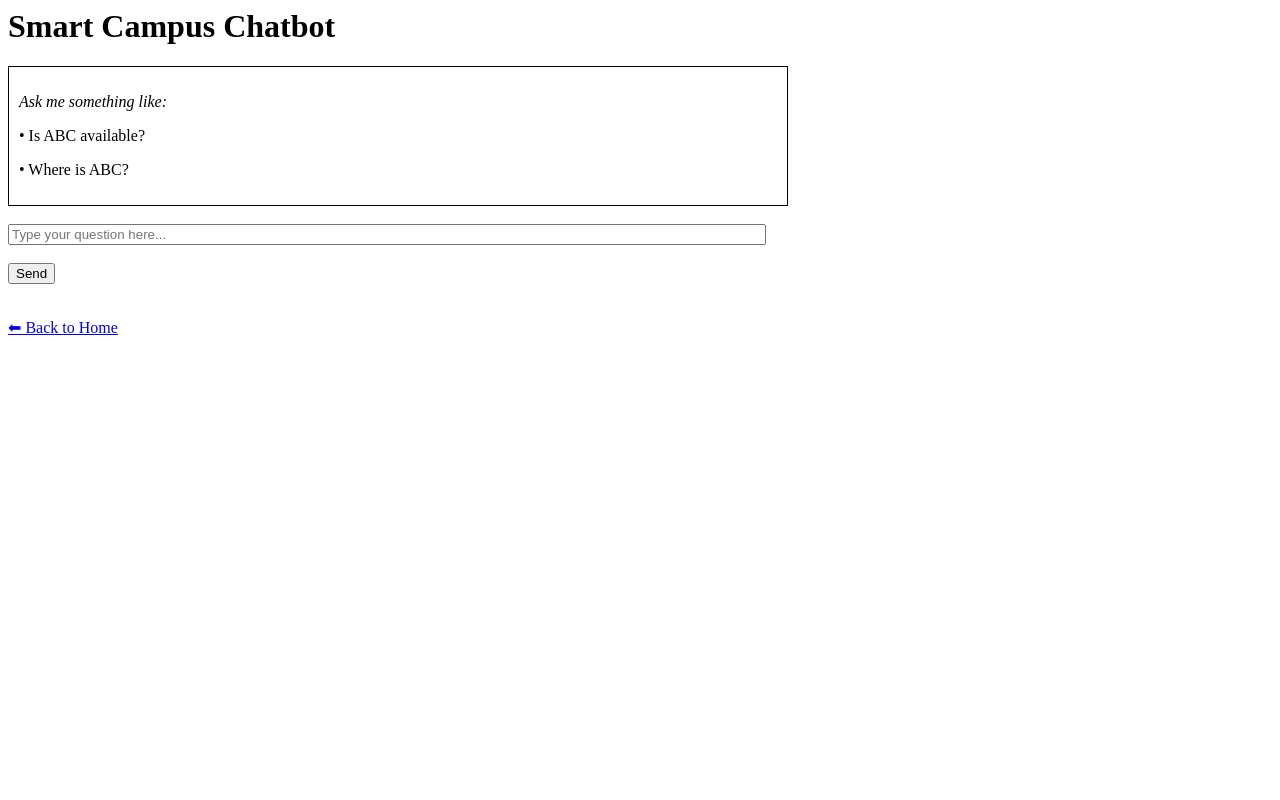
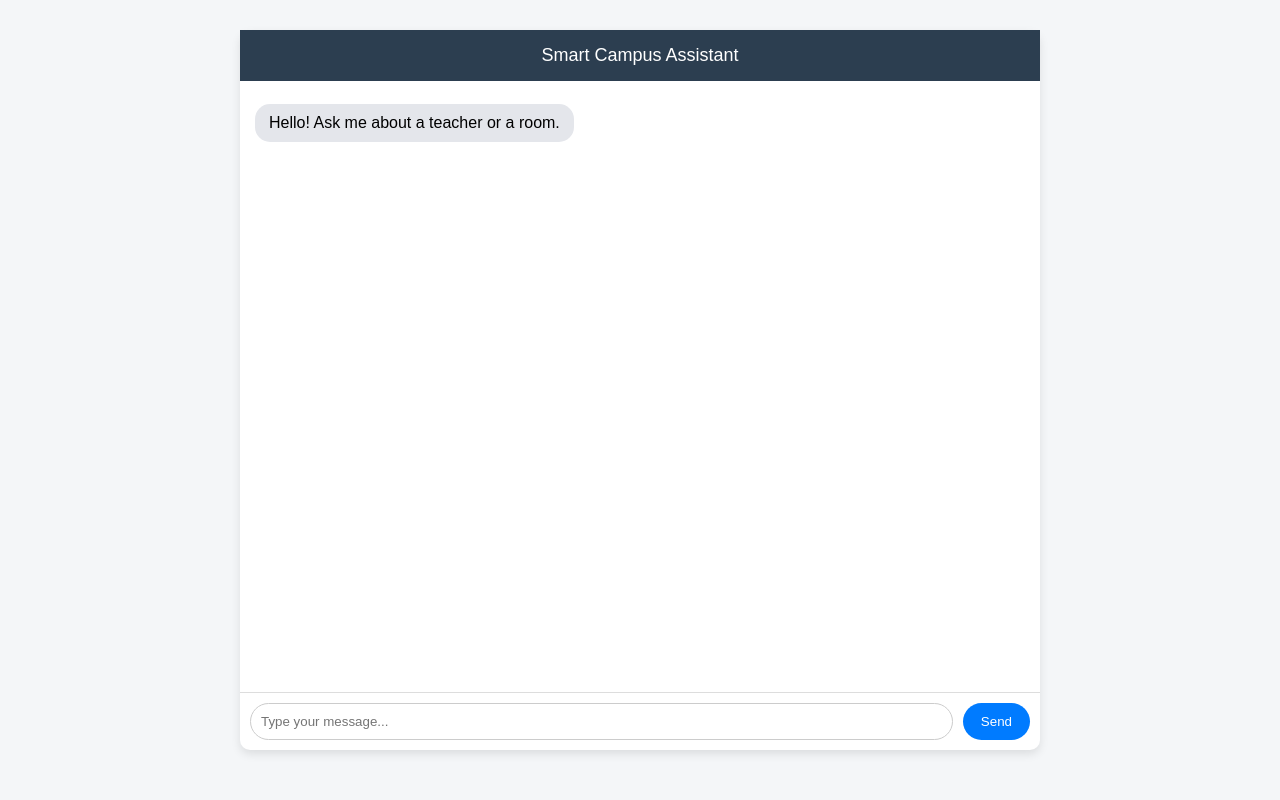
Before and after one commit to jeenisha/Smart_campus, a Flask app: page /chat in a window 1280 px wide. Run offline with Flask 3, Linux system fonts and the light colour scheme.

Commit message:
🎯 What You Achieved Technically
✔️ Fetch API working
✔️ JSON backend communication
✔️ Dynamic DOM message appending
✔️ Scroll-to-bottom behavior
✔️ Teacher + location logic preserved

```diff
--- a/app.py
+++ b/app.py
@@ -1,5 +1,6 @@
 from flask import Flask, render_template, request, redirect, session
 import sqlite3
+from flask import jsonify
 
 app = Flask(__name__)
 app.secret_key = "supersecretkey"
@@ -68,14 +69,11 @@ init_db()
 def home():
     return render_template("index.html")
 
+
 @app.route("/chat", methods=["GET", "POST"])
 def chat():
-    messages = []
-
     if request.method == "POST":
-        user_msg = request.form["user_message"]
-        messages.append({"role": "User", "text": user_msg})
-
+        user_msg = request.json["message"]
         msg_lower = user_msg.lower()
 
         conn = get_db_connection()
@@ -129,9 +127,9 @@ def chat():
 
         conn.close()
 
-        messages.append({"role": "Bot", "text": bot_reply})
+        return jsonify({"response": bot_reply})
 
-    return render_template("chat.html", messages=messages)
+    return render_template("chat.html")
 
 @app.route("/login", methods=["GET", "POST"])
 def login():
--- /dev/null
+++ b/static/css/chat.css
@@ -0,0 +1,76 @@
+body {
+    margin: 0;
+    font-family: Arial, sans-serif;
+    background-color: #f4f6f8;
+}
+
+.chat-container {
+    width: 90%;
+    max-width: 800px;
+    margin: 30px auto;
+    background: white;
+    display: flex;
+    flex-direction: column;
+    height: 90vh;
+    border-radius: 10px;
+    box-shadow: 0 4px 10px rgba(0,0,0,0.1);
+}
+
+.chat-header {
+    padding: 15px;
+    background-color: #2c3e50;
+    color: white;
+    text-align: center;
+    font-size: 18px;
+}
+
+.chat-messages {
+    flex: 1;
+    padding: 15px;
+    overflow-y: auto;
+    display: flex;
+    flex-direction: column;
+}
+
+.message {
+    max-width: 70%;
+    padding: 10px 14px;
+    margin: 8px 0;
+    border-radius: 15px;
+    word-wrap: break-word;
+}
+
+.message.bot {
+    background-color: #e4e6eb;
+    align-self: flex-start;
+}
+
+.message.user {
+    background-color: #007bff;
+    color: white;
+    align-self: flex-end;
+}
+
+.chat-input {
+    display: flex;
+    padding: 10px;
+    border-top: 1px solid #ddd;
+}
+
+.chat-input input {
+    flex: 1;
+    padding: 10px;
+    border-radius: 20px;
+    border: 1px solid #ccc;
+    outline: none;
+}
+
+.chat-input button {
+    margin-left: 10px;
+    padding: 10px 18px;
+    border: none;
+    border-radius: 20px;
+    background-color: #007bff;
+    color: white;
+    cursor: pointer;
+}
--- /dev/null
+++ b/static/js/chat.js
@@ -0,0 +1,38 @@
+function sendMessage() {
+    let input = document.getElementById("user-input");
+    let message = input.value.trim();
+
+    if (message === "") return;
+
+    appendMessage(message, "user");
+    input.value = "";
+
+    fetch("/chat", {
+        method: "POST",
+        headers: {
+            "Content-Type": "application/json"
+        },
+        body: JSON.stringify({ message: message })
+    })
+    .then(response => response.json())
+    .then(data => {
+        appendMessage(data.response, "bot");
+    });
+}
+
+function appendMessage(text, sender) {
+    let chatMessages = document.getElementById("chat-messages");
+    let messageDiv = document.createElement("div");
+
+    messageDiv.classList.add("message", sender);
+    messageDiv.innerText = text;
+
+    chatMessages.appendChild(messageDiv);
+    chatMessages.scrollTop = chatMessages.scrollHeight;
+}
+
+document.getElementById("user-input").addEventListener("keypress", function(event) {
+    if (event.key === "Enter") {
+        sendMessage();
+    }
+});
--- a/templates/chat.html
+++ b/templates/chat.html
@@ -1,24 +1,31 @@
-<h1>Smart Campus Chatbot</h1>
+<!DOCTYPE html>
+<html>
+<head>
+    <title>Smart Campus Assistant</title>
+    <link rel="stylesheet" href="{{ url_for('static', filename='css/chat.css') }}">
+</head>
+<body>
 
-<div style="border:1px solid black; padding:10px; width:60%;">
-    {% if messages %}
-        {% for m in messages %}
-            <p><b>{{ m.role }}:</b> {{ m.text }}</p>
-        {% endfor %}
-    {% else %}
-        <p><i>Ask me something like:</i></p>
-        <p>• Is ABC available?</p>
-        <p>• Where is ABC?</p>
-    {% endif %}
+<div class="chat-container">
+
+    <div class="chat-header">
+        Smart Campus Assistant
+    </div>
+
+    <div class="chat-messages" id="chat-messages">
+        <div class="message bot">
+            Hello! Ask me about a teacher or a room.
+        </div>
+    </div>
+
+    <div class="chat-input">
+        <input type="text" id="user-input" placeholder="Type your message..." />
+        <button onclick="sendMessage()">Send</button>
+    </div>
+
 </div>
 
-<br>
+<script src="{{ url_for('static', filename='js/chat.js') }}"></script>
 
-<form method="POST">
-    <input type="text" name="user_message" style="width:60%;" placeholder="Type your question here..." required>
-    <br><br>
-    <button type="submit">Send</button>
-</form>
-
-<br>
-<a href="/">⬅ Back to Home</a>
+</body>
+</html>
```
Also changed, not shown: database.db.
